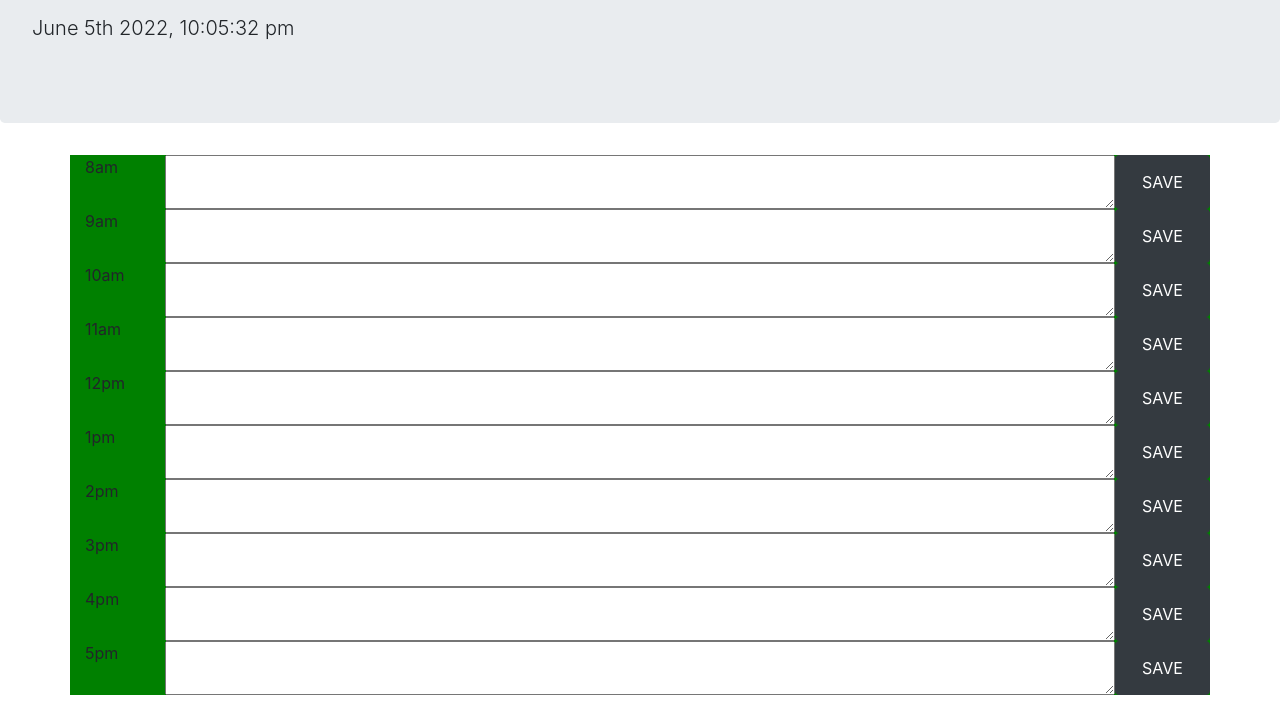
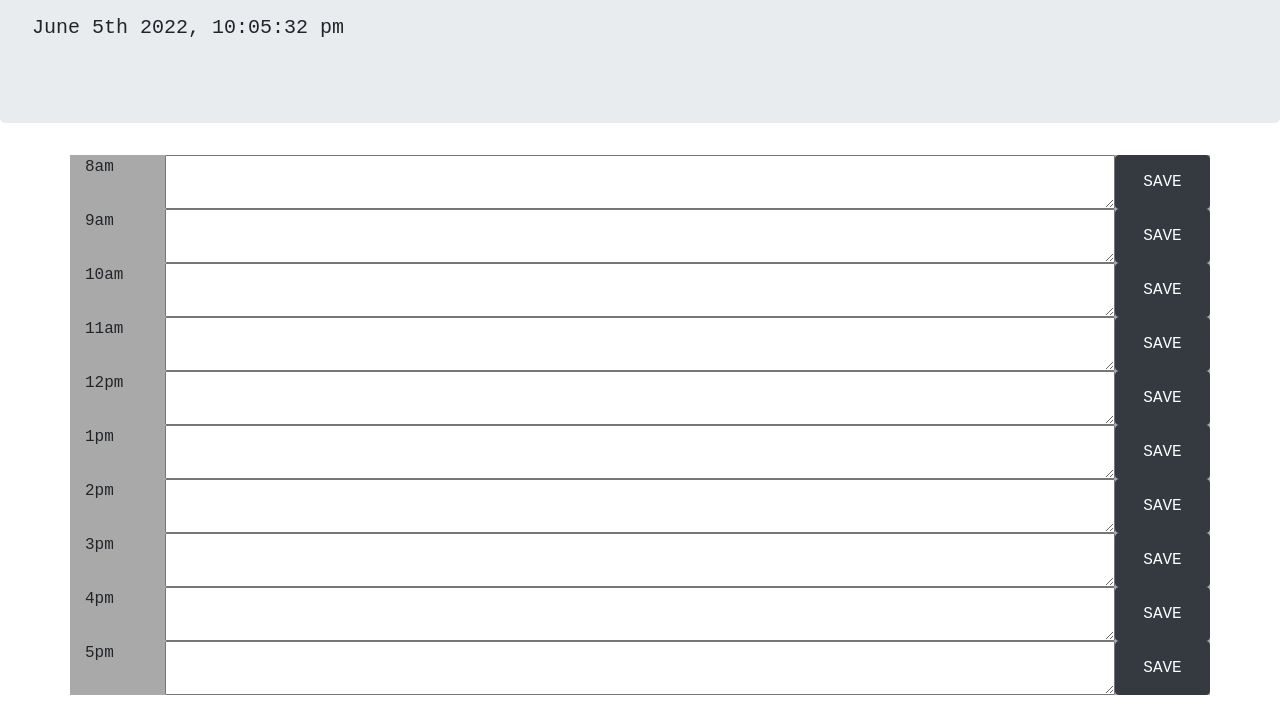
Before and after one commit to vanessamald/workday-planner, a plain HTML site: page index.html in a window 1280 px wide. Shown: the part 191-902 px from the top of the page. Drawn offline with nearby package versions, Linux system fonts and the light colour scheme.

Commit message:
fixing past, present, future classes not working

```diff
--- a/assets/css/style.css
+++ b/assets/css/style.css
@@ -1,11 +1,15 @@
-.future {
+*{
+    font-family: 'Courier New', Courier, monospace;
+}
+
+.future-tasks {
     background-color: green;
 }
 
-.past {
+.present-tasks {
     background-color: red;
 }
 
-.present {
-    background-color: gray;
+.past-tasks {
+    background-color: darkgrey;
 }
--- a/assets/js/script.js
+++ b/assets/js/script.js
@@ -1,59 +1,62 @@
-var text = "";
-
 // display current date and time
 $("#currentDay").text(moment().format('MMMM Do YYYY, h:mm:ss a'));
 
-var tasksArray = [];
-
 // function to save tasks
 $(".saveBtn").click(function() {
+    // get time
     var taskHour = $(this).attr("data");
+    // get task
     var textarea = $(this).siblings("#tasks").val();
     console.log(taskHour);
     console.log(textarea);
-    console.log(this);
-
-
+    //console.log(this);
 
     // local storage
     localStorage.setItem(taskHour, textarea);
 });
 
 // get info from local storage for each hour
-$("#eight .text").val(localStorage.getItem("eight"));
-$("#nine .text").val(localStorage.getItem("nine"));
-$("#ten .text").val(localStorage.getItem("ten"));
-$("#eleven .text").val(localStorage.getItem("eleven"));
-$("#twelve .text").val(localStorage.getItem("twelve"));
-$("#one .text").val(localStorage.getItem("one"));
-$("#two .text").val(localStorage.getItem("two"));
-$("#three .text").val(localStorage.getItem("three"));
-$("#four .text").val(localStorage.getItem("four"));
-$("#five .text").val(localStorage.getItem("five"));
+$("#8 .text").val(localStorage.getItem("eight"));
+$("#9 .text").val(localStorage.getItem("nine"));
+$("#10 .text").val(localStorage.getItem("ten"));
+$("#11 .text").val(localStorage.getItem("eleven"));
+$("#12 .text").val(localStorage.getItem("twelve"));
+$("#13 .text").val(localStorage.getItem("one"));
+$("#14 .text").val(localStorage.getItem("two"));
+$("#15 .text").val(localStorage.getItem("three"));
+$("#16 .text").val(localStorage.getItem("four"));
+$("#17 .text").val(localStorage.getItem("five"));
 
+function checkHour() {
+    // check for current time
+    var currentTime = moment().hour();
 
-// add red and green background according to time lapse
-function checkHour() {
-    // check for current time and textarea time
-    var currentTime = moment().format('LT');
-    var sectionTime = $(".time-block").attr("id");
-    console.log(currentTime);
-    console.log(sectionTime);
+    // loop through each time block
+    $(".time-block").each(function () {
+
+    // check for textarea time
+    var sectionTime = parseInt($(this).attr("id"));
+    console.log(currentTime, sectionTime);
+    //console.log(this);
+
+    // conditional statements to check against current time
     if (currentTime > sectionTime) {
-        $(".time-block").addClass("past");
-        $(".time-block").removeClass("future");
-        $(".time-block").removeClass("present");
+        // add red, green, or grey background according to time lapse
+        $(this).addClass("past-tasks");
+        $(this).removeClass("future-tasks");
+        $(this).removeClass("present-tasks");
     }
-    if (currentTime === sectionTime) {
-        $(".time-block").addClass("present");
-        $(".time-block").removeClass("past");
-        $(".time-block").removeClass("future");
+    else if (currentTime === sectionTime) {
+        $(this).removeClass("past-tasks");
+        $(this).removeClass("future-tasks");
+        $(this).addClass("present-tasks");
     }
-    if (currentTime < sectionTime) {
-        $(".time-block").addClass("future");
-        $(".time-block").removeClass("past");
-        $(".time-block").removeClass("present");
-    }
+    else if (currentTime < sectionTime) {
+        $(this).removeClass("present-tasks");
+        $(this).removeClass("past-tasks");
+        $(this).addClass("future-tasks");
+        }
+    })
 };
-
+// run function
 checkHour();
--- a/index.html
+++ b/index.html
@@ -4,7 +4,7 @@
     <meta charset="UTF-8" />
     <meta name="viewport" content="width=device-width, initial-scale=1.0" />
     <meta http-equiv="X-UA-Compatible" content="ie=edge" />
-    <link rel="stylesheet" href="./assets/css/style.css">
+
     <link
     rel="stylesheet" href="https://cdn.jsdelivr.net/npm/bootstrap@4.3.1/dist/css/bootstrap.min.css" integrity="sha384-ggOyR0iXCbMQv3Xipma34MD+dH/1fQ784/j6cY/iJTQUOhcWr7x9JvoRxT2MZw1T" crossorigin="anonymous">
 
@@ -18,6 +18,8 @@
       href="https://fonts.googleapis.com/css?family=Open+Sans&display=swap"
       rel="stylesheet"
     />
+
+    <link rel="stylesheet" href="./assets/css/style.css"/>
     <!--
     <link rel="stylesheet" href="style.css" />
     -->
@@ -32,52 +34,52 @@
     </header>
     <div class="container">
       <!-- Timeblocks go here -->
-        <div class="row time-block" id="eight">
+        <div class="row time-block" id="8">
             <div class="col-md-1">8am</div>
             <textarea id="tasks" class="col-md-10 text"></textarea>
             <button class="btn btn-dark col-md-1 saveBtn" data="eight">SAVE</button>
         </div>
-        <div class="row time-block" id="nine">
+        <div class="row time-block" id="9">
             <div class="col-md-1">9am</div>
             <textarea id="tasks" class="col-md-10 text"></textarea>
             <button class="btn btn-dark col-md-1 saveBtn" data="nine">SAVE</button>
         </div>
-        <div class="row time-block" id="ten">
+        <div class="row time-block" id="10">
             <div class="col-md-1">10am</div>
             <textarea id="tasks" class="col-md-10 text"></textarea>
             <button class="btn btn-dark col-md-1 saveBtn" data="ten">SAVE</button>
         </div>
-        <div class="row time-block" id="eleven">
+        <div class="row time-block" id="11">
             <div class="col-md-1">11am</div>
             <textarea id="tasks" class="col-md-10 text"></textarea>
             <button class="btn btn-dark col-md-1 saveBtn" data="eleven">SAVE</button>
         </div>
-        <div class="row time-block" id="twelve">
+        <div class="row time-block" id="12">
             <div class="col-md-1">12pm</div>
             <textarea id="tasks" class="col-md-10 text"></textarea>
             <button class="btn btn-dark col-md-1 saveBtn" data="twelve">SAVE</button>
         </div>
-        <div class="row time-block" id="one">
+        <div class="row time-block" id="13">
             <div class="col-md-1">1pm</div>
             <textarea id="tasks" class="col-md-10 text"></textarea>
             <button class="btn btn-dark col-md-1 saveBtn" data="one">SAVE</button>
         </div>
-        <div class="row time-block" id="two">
+        <div class="row time-block" id="14">
             <div class="col-md-1" id="two">2pm</div>
             <textarea id="tasks" class="col-md-10 text"></textarea>
             <button class="btn btn-dark col-md-1 saveBtn" data="two">SAVE</button>
         </div>
-        <div class="row time-block" id="three">
+        <div class="row time-block" id="15">
             <div class="col-md-1" id="three">3pm</div>
             <textarea id="tasks" class="col-md-10 text"></textarea>
             <button class="btn btn-dark col-md-1 saveBtn" data="three">SAVE</button>
         </div>
-        <div class="row time-block" id="four">
+        <div class="row time-block" id="16">
             <div class="col-md-1" id="four">4pm</div>
             <textarea id="tasks" class="col-md-10 text"></textarea>
             <button class="btn btn-dark col-md-1 saveBtn" data="four">SAVE</button>
         </div>
-        <div class="row time-block" id="five">
+        <div class="row time-block" id="17">
             <div class="col-md-1">5pm</div>
             <textarea id="tasks" class="col-md-10 text"></textarea>
             <button class="btn btn-dark col-md-1 saveBtn" data="five">SAVE</button>
```
Also changed, not shown: assets/images/work-day-screenshot.jpg (added).
